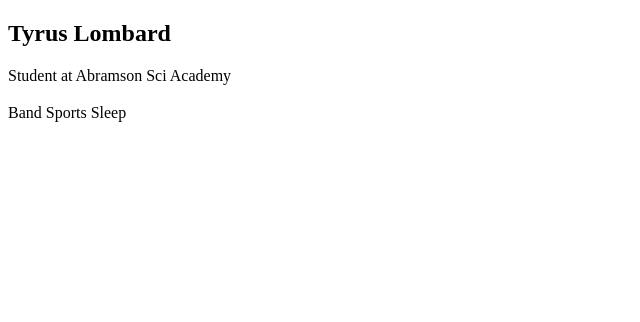
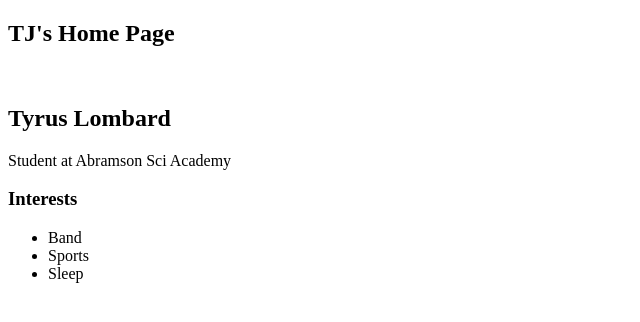
Before and after one commit to TyrusLombard/TyrusLombard.github.io, a plain HTML site: page index.html in a window 1280 px wide. Shown: the whole page, without its empty margins (0-640 px from the left). Drawn offline with Linux system fonts and the light colour scheme.

Commit message:
add index.html and css files

```diff
--- a/index.html
+++ b/index.html
@@ -9,13 +9,13 @@
     <!-- Visible HTML elements GO HERE  -->
     <div>
         <nav>
-
+<h1>TJ's Home Page</h1>
         </nav>
 
         <main>
             <!-- Sidebar section -->
             <div>
-
+    <img src="">
             </div>
 
             <!-- Content section -->
@@ -25,12 +25,12 @@
             <div>
                 <!-- Interests section -->
                 <div>
-                    <h3></h3>
-
-                        Band
-                        Sports
-                        Sleep
-
+                    <h3>Interests</h3>
+                        <ul>
+                            <li>Band</li>
+                            <li>Sports</li>
+                            <li>Sleep</li>
+                        </ul>
                 </div>
             </div>
         </main>
```
